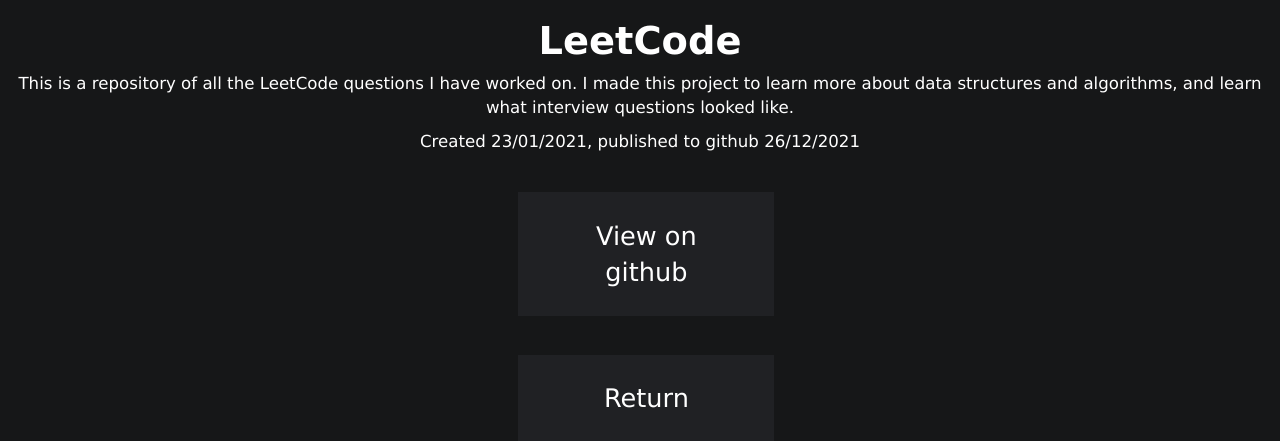
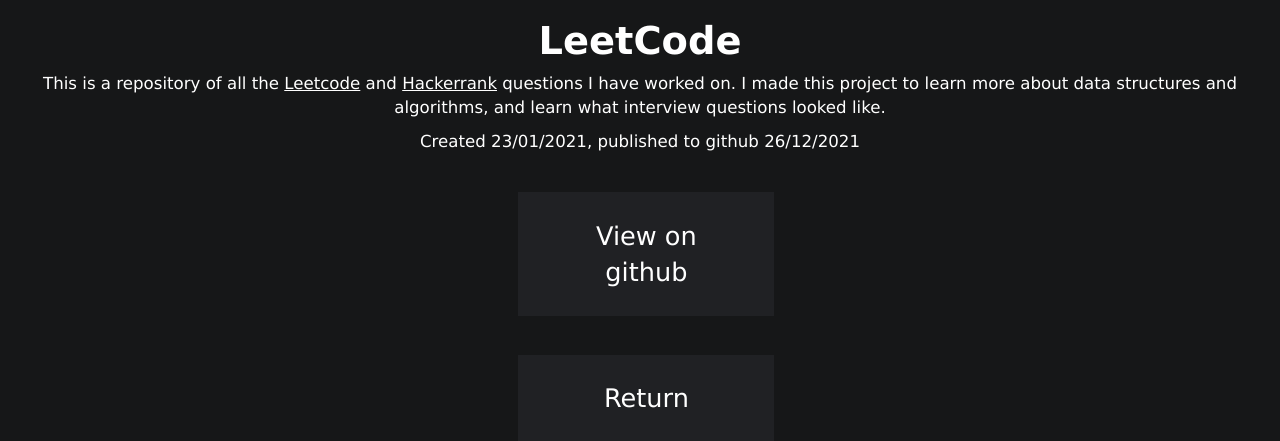
Before and after one commit to TheArchons/ArchonsWebsite, a Django app: page /projects/leetCode/ in a window 1280 px wide. Shown: the part 52-493 px from the top of the page. Run offline with Django 4.2, Linux system fonts and the light colour scheme.

Commit message:
Update /projects/LeetCode
Mention Hackerrank and add links to both leetcode.com and hackerrank.com

```diff
--- a/ArchonsWebsite/Archons/templates/ArchonsWebsite/projects/leetcode.html
+++ b/ArchonsWebsite/Archons/templates/ArchonsWebsite/projects/leetcode.html
@@ -9,7 +9,7 @@
     </head>
     <body>
         <h1 class="title">LeetCode</h1>
-        <p>This is a repository of all the LeetCode questions I have worked on. I made this project to learn more about data structures and algorithms, and learn what interview questions looked like.</p>
+        <p>This is a repository of all the <a class="sourceLink" href="https://leetcode.com/">Leetcode</a> and <a class="sourceLink" href="https://hackerrank.com/">Hackerrank</a> questions I have worked on. I made this project to learn more about data structures and algorithms, and learn what interview questions looked like.</p>
         <p>Created 23/01/2021, published to github 26/12/2021</p>
         <div class="buttonRow">
             <a class="returnButton" href="https://github.com/TheArchons/Leetcode">View on github</a>
```
